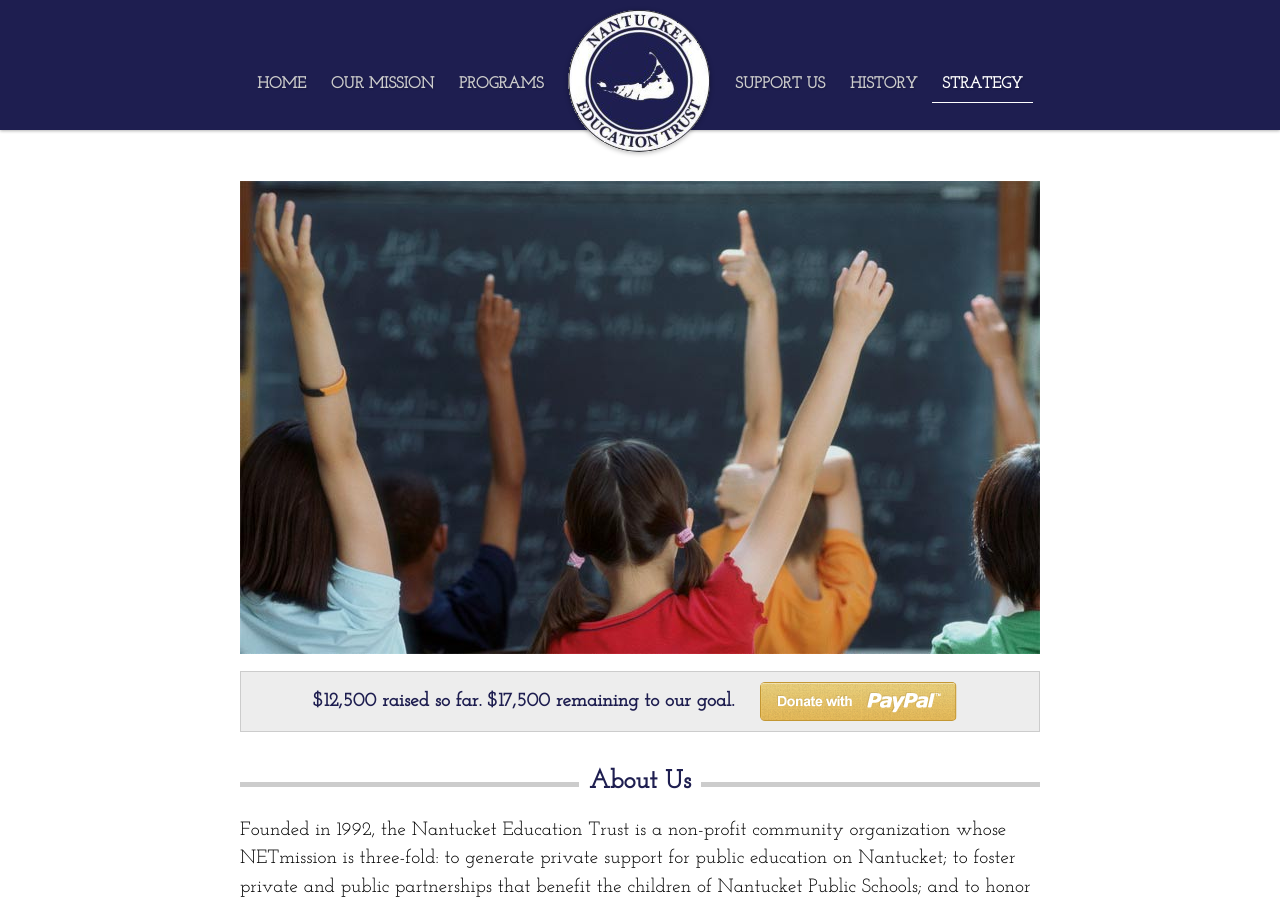
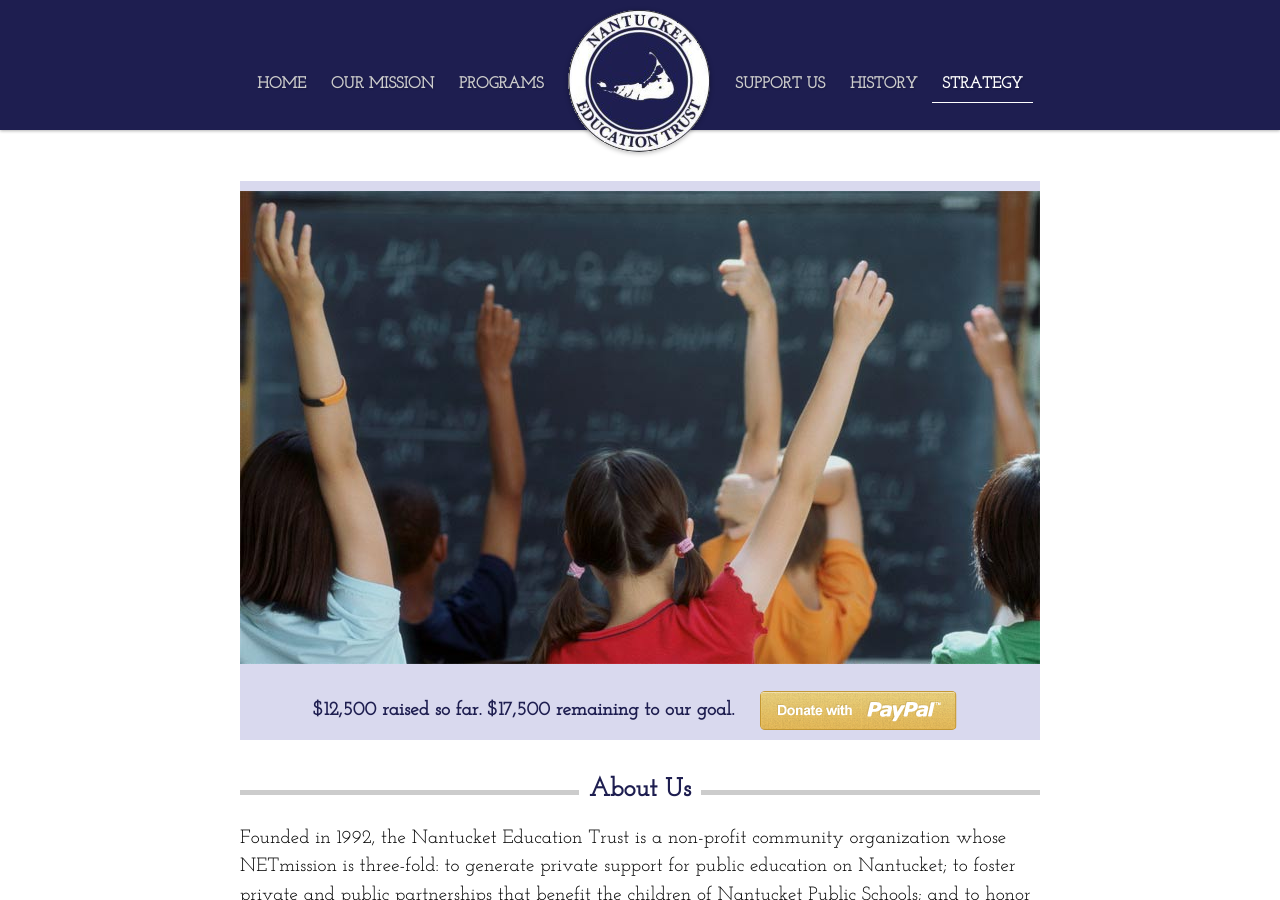
Before and after one commit to nantucketedtrust/nantucketedtrust.github.io, a Jekyll site: the page built from index.html, in a window 1280 px wide and 900 px high. Built offline with Jekyll 4.4.1, drawn with Linux system fonts in a browser that asks for light colours; nearby versions of some CDN libraries; Markdown is read by kramdown in place of the engine named in the settings; the list of posts is cut into pages by our own code; grey boxes are pictures that could not be loaded.

```diff
--- a/stylesheets/main_style.css
+++ b/stylesheets/main_style.css
@@ -146,6 +146,15 @@
 	min-width: 100%;
 
 }
+#content0 .entire-width {
+    min-width: 60%;
+
+}
+#content0 {
+
+    background: #d9d9ee;
+    padding-top: 10px;
+}
 .mobile-logo {
     display: none;
     width: 90px;
@@ -160,8 +169,7 @@
 }
 
 h3.ticker {
-    background: none repeat scroll 0 0 #EDEDED;
-    border: 1px solid #CCCCCC;
+    background: none repeat scroll 0 0 #d9d9ee;
     font-size: 1.2em;
     font-weight: 900;
     color: #1E1E50;
```
